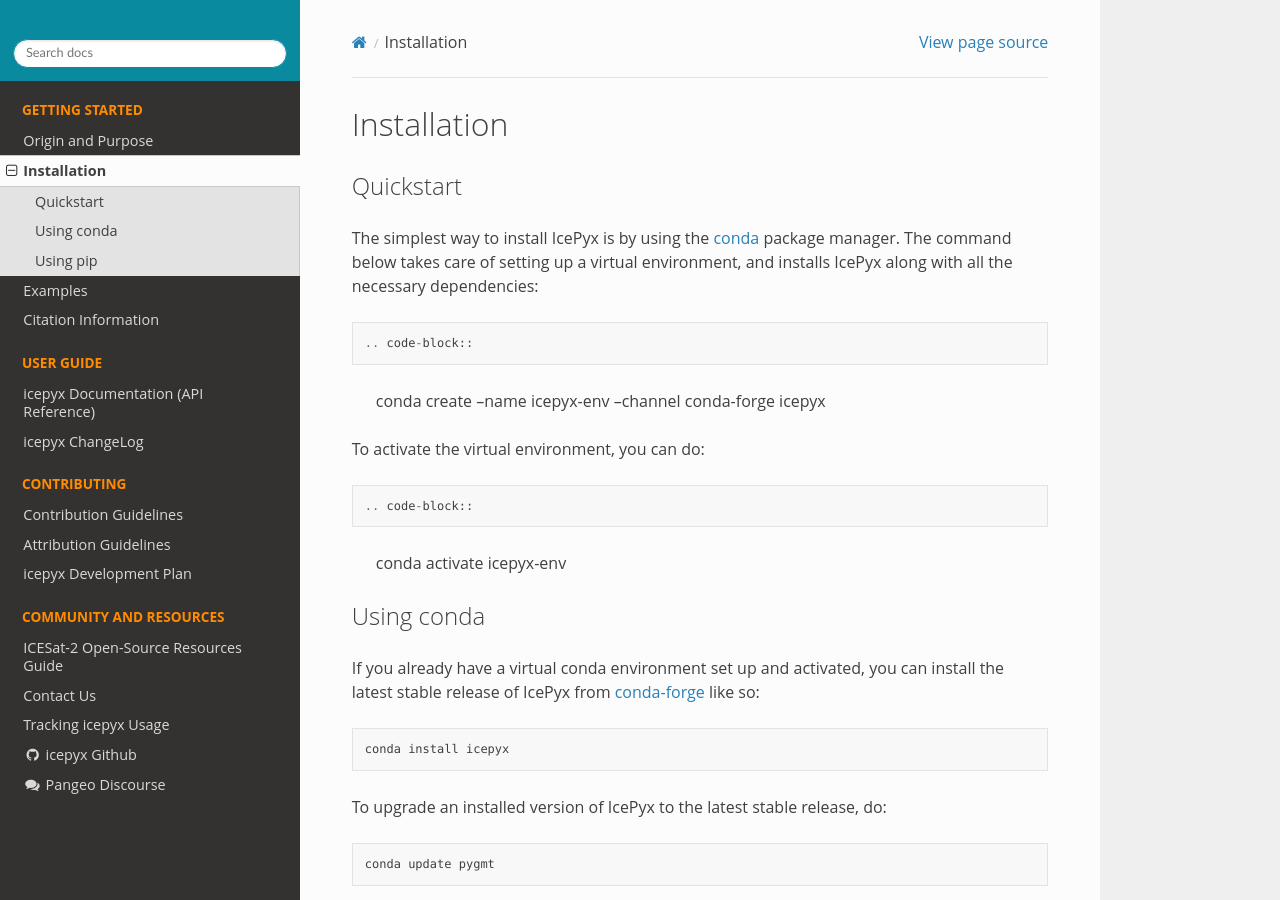
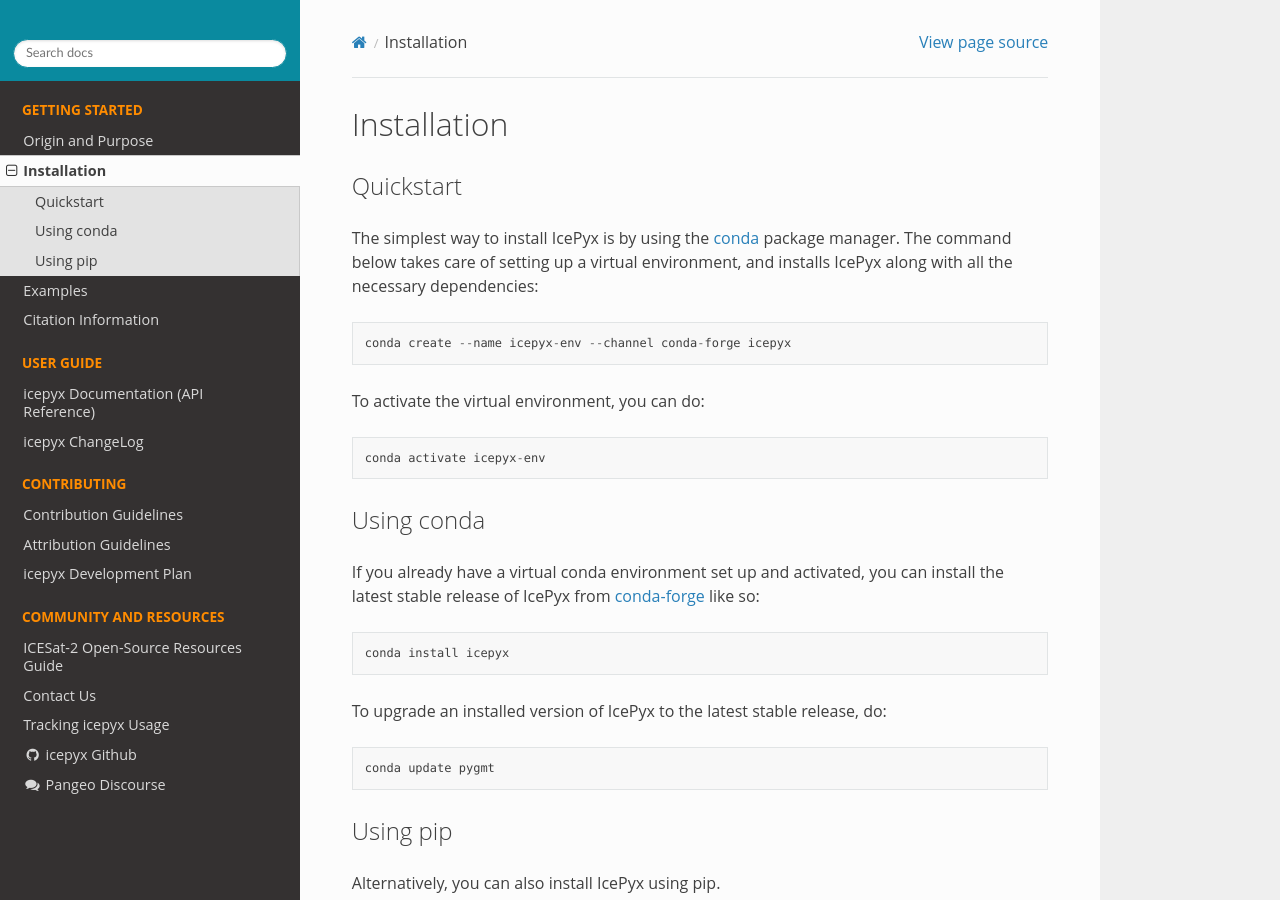
Before and after one commit to icesat2py/icepyx, a Sphinx documentation site: the page built from doc/source/getting_started/install.rst, in a window 1280 px wide and 900 px high. Built offline with Sphinx 7.4.7 and the Read the Docs theme 2.0.0, drawn with Linux system fonts in a browser that asks for light colours; pages that are not in the unit, such as notebooks, are missing from menus.

Commit message:
Remove sphinx code-block directive

```diff
--- a/doc/source/getting_started/install.rst
+++ b/doc/source/getting_started/install.rst
@@ -18,13 +18,9 @@
 package manager. The command below takes care of setting up a virtual
 environment, and installs IcePyx along with all the necessary dependencies::
 
-.. code-block::
-
     conda create --name icepyx-env --channel conda-forge icepyx
 
 To activate the virtual environment, you can do::
-
-.. code-block::
 
     conda activate icepyx-env
 
```
